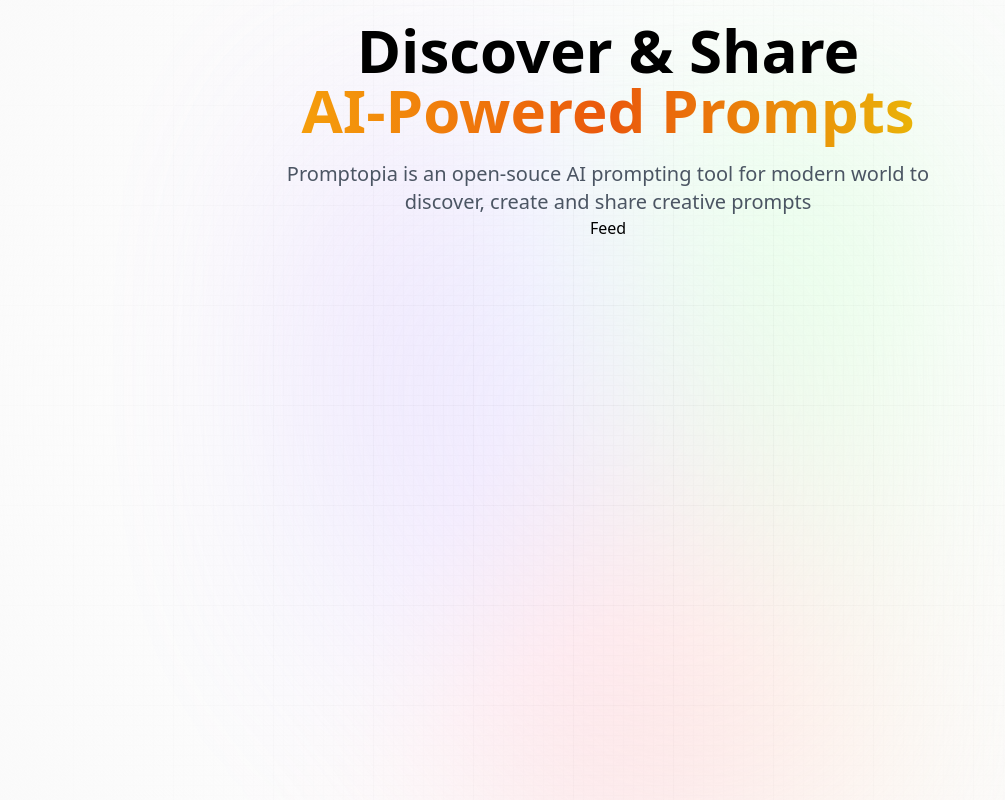
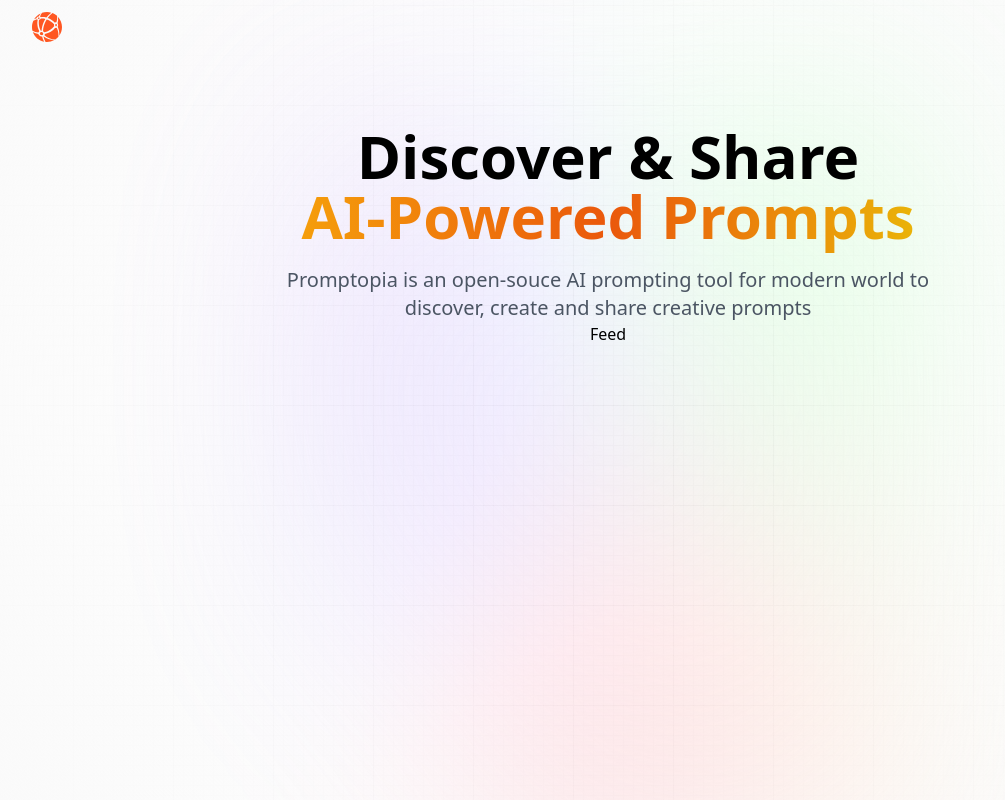
Before and after one commit to Abaid77/promptopia, a Next.js app: page / in a window 1280 px wide. Shown: the whole page, without its empty margins (32-1037 px from the left). Built offline with nearby package versions, Linux system fonts and the light colour scheme.

Commit message:
add navbar

```diff
--- a/app/layout.jsx
+++ b/app/layout.jsx
@@ -1,4 +1,7 @@
 import '@styles/globals.css';
+
+import Nav from '@components/Nav';
+import Provider from '@components/Provider';
 
 export const metadata = {
   title: 'Promptopia',
@@ -12,7 +15,10 @@
         <div className="main">
           <div className="gradient" />
         </div>
-        <main className="app">{children}</main>
+        <main className="app">
+          <Nav />
+          {children}
+        </main>
       </body>
     </html>
   );
--- a/components/Nav.jsx
+++ b/components/Nav.jsx
@@ -1,7 +1,23 @@
-import React from 'react';
+'use client';
+import Link from 'next/link';
+import Image from 'next/image';
+import { useState, useEffect } from 'react';
+import { signIn, signOut, useSession, getProviders } from 'next-auth/react';
 
 const Nav = () => {
-  return <div></div>;
+  return (
+    <nav className="flex-between w-full mb-16 pt-3">
+      <Link href="/" className="flex gap-2 flex-center">
+        <Image
+          src="/assets/images/logo.svg"
+          alt="Promptopia Logo"
+          width={30}
+          height={30}
+          className="object-contain"
+        />
+      </Link>
+    </nav>
+  );
 };
 
 export default Nav;
```
